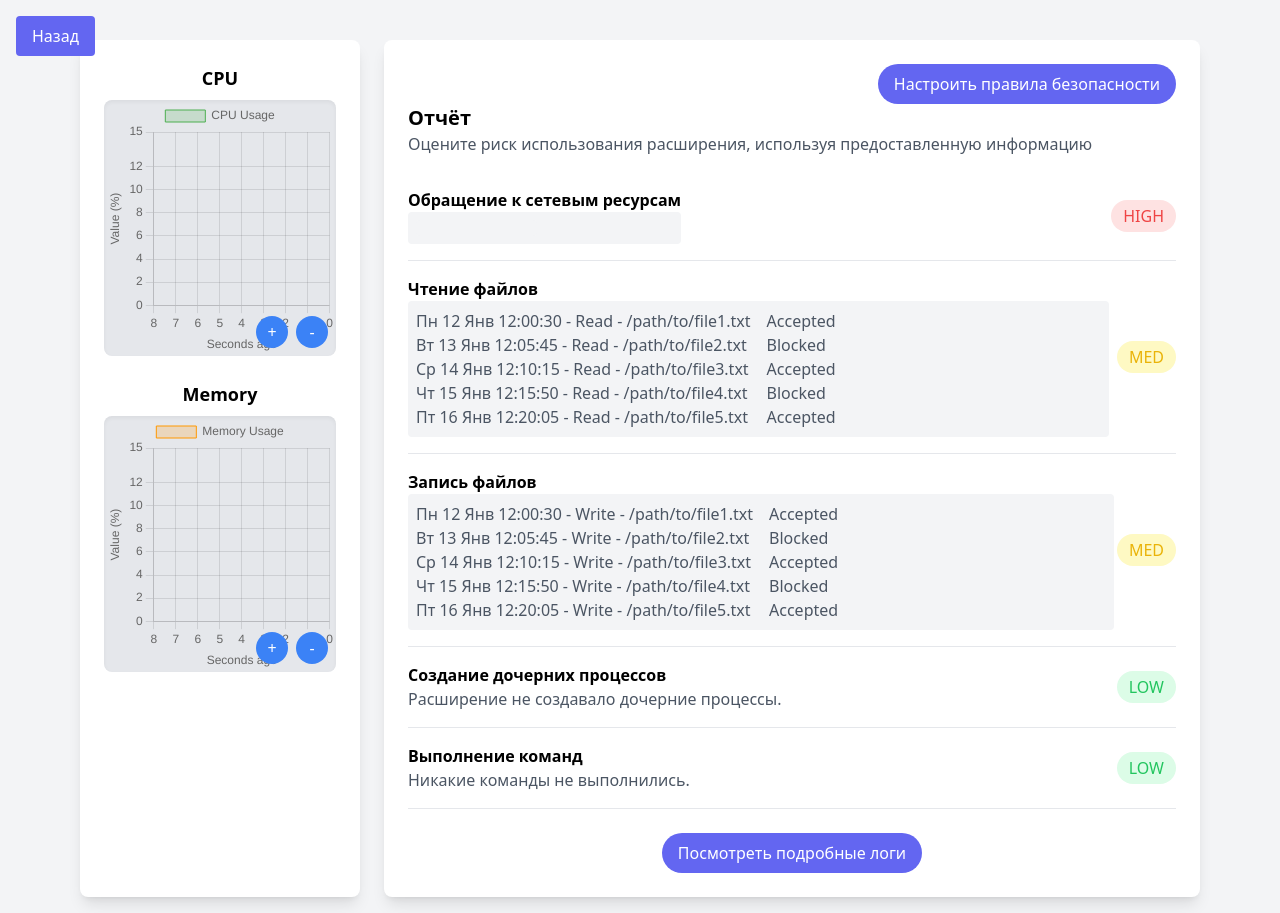
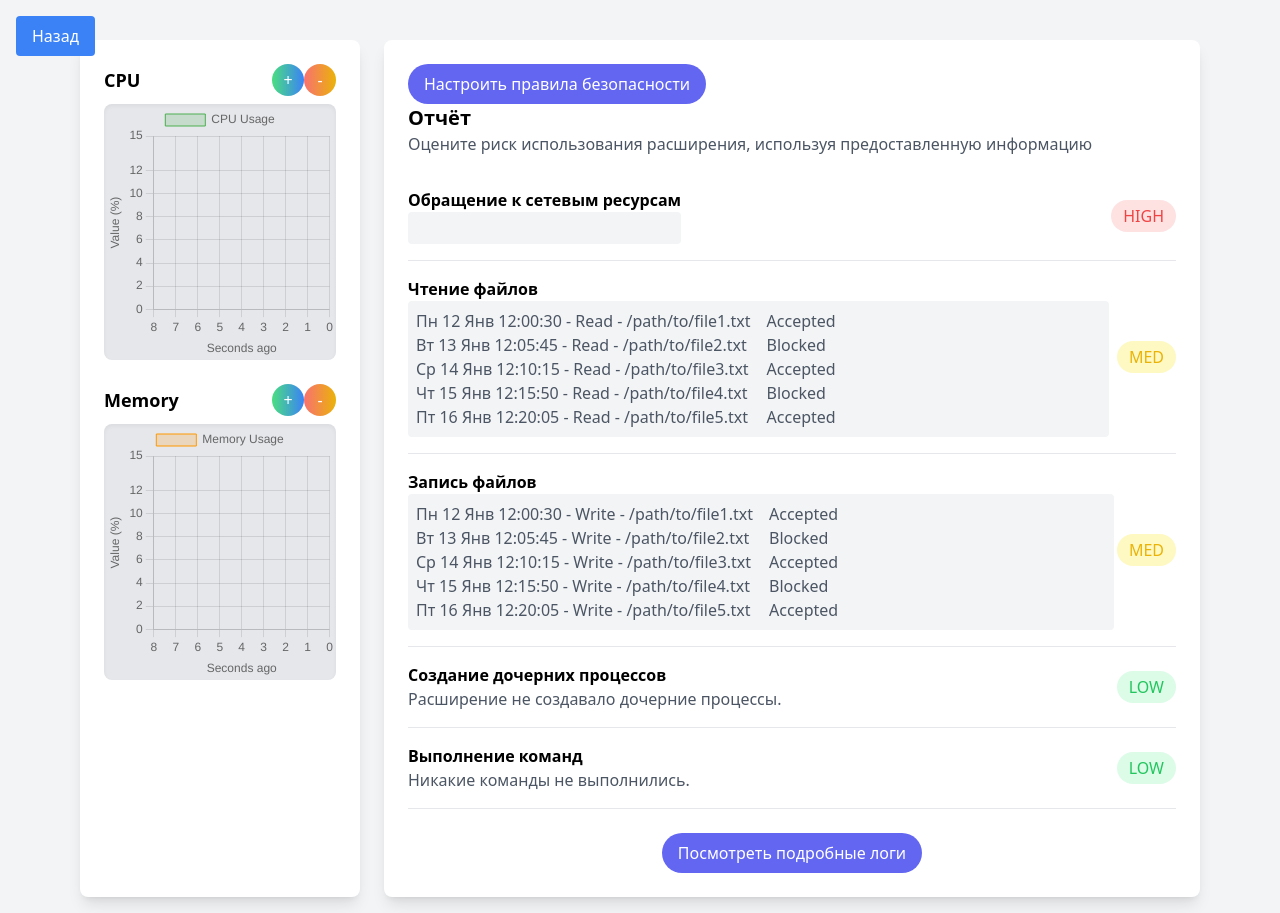
Before and after one commit to Am1rTl/JS_analyzers_example, a Flask app: template dynamic/new/web/templates/logs.html in a window 1280 px wide. Run offline with Flask 3, Linux system fonts and the light colour scheme; the template is opened without the code that fills it, so the values that code supplies are empty; some libraries are stand-ins or nearby versions.

Commit message:
Set button color

```diff
--- a/dynamic/new/web/templates/logs.html
+++ b/dynamic/new/web/templates/logs.html
@@ -1,8 +1,9 @@
-<html>
+<!DOCTYPE html>
+<html lang="ru">
 <head>
-  <title>
-   Extension Risk Report
-  </title>
+    <meta charset="UTF-8">
+    <meta name="viewport" content="width=device-width, initial-scale=1.0">
+    <title>Extension Risk Report</title>
     <script src="https://cdn.tailwindcss.com"></script>
     <link href="https://cdnjs.cloudflare.com/ajax/libs/font-awesome/5.15.3/css/all.min.css" rel="stylesheet"/>
     <script src="https://cdn.jsdelivr.net/npm/chart.js"></script>
@@ -12,167 +13,107 @@
     <div class="mt-6 flex flex-col lg:flex-row">
         <div class="w-full lg:w-1/4 bg-white rounded-lg shadow-lg p-6 mb-6 lg:mb-0">
             <div class="flex flex-col items-center mb-6">
-      <div class="text-center text-lg font-bold mb-2">
-       CPU
+                <div class="flex justify-between items-center w-full mb-2">
+                    <div class="text-left text-lg font-bold">CPU</div>
+                    <div class="flex">
+                        <button class="bg-gradient-to-r from-green-400 to-blue-500 text-white rounded-full w-8 h-8 flex items-center justify-center" onclick="changeTimeRange('chart1', 'increase')">+</button>
+                        <button class="bg-gradient-to-r from-red-400 to-yellow-500 text-white rounded-full w-8 h-8 flex items-center justify-center" onclick="changeTimeRange('chart1', 'decrease')">-</button>
+                    </div>
                 </div>
                 <div class="bg-gray-200 h-64 w-full rounded-lg shadow-inner relative">
-       <canvas height="256" id="chart1" style="display: block; box-sizing: border-box; height: 256px; width: 232px;" width="232"></canvas>
-       <div class="absolute bottom-2 right-2 flex space-x-2">
-        <button class="bg-blue-500 text-white rounded-full w-8 h-8 flex items-center justify-center" onclick="changeTimeRange('chart1', 'increase')">+</button>
-        <button class="bg-blue-500 text-white rounded-full w-8 h-8 flex items-center justify-center" onclick="changeTimeRange('chart1', 'decrease')">-</button>
-       </div>
+                    <canvas id="chart1" height="256"></canvas>
                 </div>
             </div>
             <div class="flex flex-col items-center">
-      <div class="text-center text-lg font-bold mb-2">
-       Memory
+                <div class="flex justify-between items-center w-full mb-2">
+                    <div class="text-left text-lg font-bold">Memory</div>
+                    <div class="flex">
+                        <button class="bg-gradient-to-r from-green-400 to-blue-500 text-white rounded-full w-8 h-8 flex items-center justify-center" onclick="changeTimeRange('chart2', 'increase')">+</button>
+                        <button class="bg-gradient-to-r from-red-400 to-yellow-500 text-white rounded-full w-8 h-8 flex items-center justify-center" onclick="changeTimeRange('chart2', 'decrease')">-</button>
+                    </div>
                 </div>
                 <div class="bg-gray-200 h-64 w-full rounded-lg shadow-inner relative">
-       <canvas height="256" id="chart2" style="display: block; box-sizing: border-box; height: 256px; width: 232px;" width="232"></canvas>
-       <div class="absolute bottom-2 right-2 flex space-x-2">
-        <button class="bg-blue-500 text-white rounded-full w-8 h-8 flex items-center justify-center" onclick="changeTimeRange('chart2', 'increase')">+</button>
-        <button class="bg-blue-500 text-white rounded-full w-8 h-8 flex items-center justify-center" onclick="changeTimeRange('chart2', 'decrease')">-</button>
-       </div>
+                    <canvas id="chart2" height="256"></canvas>
                 </div>
             </div>
         </div>
         <div class="w-full lg:w-3/4 lg:ml-6 bg-white rounded-lg shadow-lg p-6">
             <div class="flex items-center justify-between">
-      <button class="text-white px-4 py-2 rounded-full ml-auto" style="--tw-bg-opacity: 1; background-color: rgb(99 102 241/var(--tw-bg-opacity));">
-       Настроить правила безопасности
-      </button>
+                <button class="text-white px-4 py-2 rounded-full" style="background-color: rgb(99 102 241);">Настроить правила безопасности</button>
             </div>
-     <h2 class="text-xl font-bold">
-      Отчёт
-     </h2>
-     <p class="text-gray-600">
-      Оцените риск использования расширения, используя предоставленную информацию
-     </p>
+            <h2 class="text-xl font-bold">Отчёт</h2>
+            <p class="text-gray-600">Оцените риск использования расширения, используя предоставленную информацию</p>
             <div class="mt-4">
                 <div class="flex justify-between items-center border-b py-4">
                     <div>
-        <p class="font-bold">
-         Обращение к сетевым ресурсам
-        </p>
-        <div class="grid grid-cols-2 gap-4 bg-gray-100 p-2 rounded" id='logContainer' style="max-height: 400px; overflow-y: auto;" onload="scrollToBottom()">
+                        <p class="font-bold">Обращение к сетевым ресурсам</p>
+                        <div class="grid grid-cols-2 gap-4 bg-gray-100 p-2 rounded" id='logContainer' style="max-height: 400px; overflow-y: auto;">
                             <pre class="bg-gray-100 p-2 rounded" id="logData">{{ log_data }}</pre>
                         </div>
                     </div>
-       <span class="bg-red-100 text-red-500 px-3 py-1 rounded-full">
-        HIGH
-       </span>
+                    <span class="bg-red-100 text-red-500 px-3 py-1 rounded-full">HIGH</span>
                 </div>
                 <div class="flex justify-between items-center border-b py-4">
                     <div>
-        <p class="font-bold">
-         Чтение файлов
-        </p>
+                        <p class="font-bold">Чтение файлов</p>
                         <div class="grid grid-cols-2 gap-4 bg-gray-100 p-2 rounded">
                             <div>
                                 <p class="text-gray-600">
-           Пн	12	Янв	12:00:30	- Read - /path/to/file1.txt
-           <br/>
-           Вт	13	Янв	12:05:45	- Read - /path/to/file2.txt
-           <br/>
-           Ср	14	Янв	12:10:15	- Read - /path/to/file3.txt
-           <br/>
-           Чт	15	Янв	12:15:50	- Read - /path/to/file4.txt
-           <br/>
-           Пт	16	Янв	12:20:05	- Read - /path/to/file5.txt
+                                    Пн 12 Янв 12:00:30 - Read - /path/to/file1.txt<br/>
+                                    Вт 13 Янв 12:05:45 - Read - /path/to/file2.txt<br/>
+                                    Ср 14 Янв 12:10:15 - Read - /path/to/file3.txt<br/>
+                                    Чт 15 Янв 12:15:50 - Read - /path/to/file4.txt<br/>
+                                    Пт 16 Янв 12:20:05 - Read - /path/to/file5.txt
                                 </p>
                             </div>
                             <div>
-          <p class="text-gray-600">
-           Accepted
-           <br/>
-           Blocked
-           <br/>
-           Accepted
-           <br/>
-           Blocked
-           <br/>
-           Accepted
-          </p>
+                                <p class="text-gray-600">Accepted<br/>Blocked<br/>Accepted<br/>Blocked<br/>Accepted</p>
                             </div>
                         </div>
                     </div>
-       <span class="bg-yellow-100 text-yellow-500 px-3 py-1 rounded-full">
-        MED
-       </span>
+                    <span class="bg-yellow-100 text-yellow-500 px-3 py-1 rounded-full">MED</span>
                 </div>
                 <div class="flex justify-between items-center border-b py-4">
                     <div>
-        <p class="font-bold">
-         Запись файлов
-        </p>
+                        <p class="font-bold">Запись файлов</p>
                         <div class="grid grid-cols-2 gap-4 bg-gray-100 p-2 rounded">
                             <div>
                                 <p class="text-gray-600">
-           Пн	12	Янв	12:00:30	- Write - /path/to/file1.txt
-           <br/>
-           Вт	13	Янв	12:05:45	- Write - /path/to/file2.txt
-           <br/>
-           Ср	14	Янв	12:10:15	- Write - /path/to/file3.txt
-           <br/>
-           Чт	15	Янв	12:15:50	- Write - /path/to/file4.txt
-           <br/>
-           Пт	16	Янв	12:20:05	- Write - /path/to/file5.txt
+                                    Пн 12 Янв 12:00:30 - Write - /path/to/file1.txt<br/>
+                                    Вт 13 Янв 12:05:45 - Write - /path/to/file2.txt<br/>
+                                    Ср 14 Янв 12:10:15 - Write - /path/to/file3.txt<br/>
+                                    Чт 15 Янв 12:15:50 - Write - /path/to/file4.txt<br/>
+                                    Пт 16 Янв 12:20:05 - Write - /path/to/file5.txt
                                 </p>
                             </div>
                             <div>
-          <p class="text-gray-600">
-           Accepted
-           <br/>
-           Blocked
-           <br/>
-           Accepted
-           <br/>
-           Blocked
-           <br/>
-           Accepted
-          </p>
+                                <p class="text-gray-600">Accepted<br/>Blocked<br/>Accepted<br/>Blocked<br/>Accepted</p>
                             </div>
                         </div>
                     </div>
-       <span class="bg-yellow-100 text-yellow-500 px-3 py-1 rounded-full">
-        MED
-       </span>
+                    <span class="bg-yellow-100 text-yellow-500 px-3 py-1 rounded-full">MED</span>
                 </div>
                 <div class="flex justify-between items-center border-b py-4">
                     <div>
-        <p class="font-bold">
-         Создание дочерних процессов
-        </p>
-        <p class="text-gray-600">
-         Расширение не создавало дочерние процессы.
-        </p>
+                        <p class="font-bold">Создание дочерних процессов</p>
+                        <p class="text-gray-600">Расширение не создавало дочерние процессы.</p>
                     </div>
-       <span class="bg-green-100 text-green-500 px-3 py-1 rounded-full">
-        LOW
-       </span>
+                    <span class="bg-green-100 text-green-500 px-3 py-1 rounded-full">LOW</span>
                 </div>
                 <div class="flex justify-between items-center border-b py-4">
                     <div>
-        <p class="font-bold">
-         Выполнение команд
-        </p>
-        <p class="text-gray-600">
-         Никакие команды не выполнились.
-        </p>
+                        <p class="font-bold">Выполнение команд</p>
+                        <p class="text-gray-600">Никакие команды не выполнились.</p>
                     </div>
-       <span class="bg-green-100 text-green-500 px-3 py-1 rounded-full">
-        LOW
-       </span>
+                    <span class="bg-green-100 text-green-500 px-3 py-1 rounded-full">LOW</span>
                 </div>
             </div>
             <div class="mt-6 text-center">
-      <button class="text-white px-4 py-2 rounded-full" style="--tw-bg-opacity: 1; background-color: rgb(99 102 241/var(--tw-bg-opacity));">
-       Посмотреть подробные логи
-      </button>
+                <button class="text-white px-4 py-2 rounded-full" style="background-color: rgb(99 102 241);">Посмотреть подробные логи</button>
             </div>
         </div>
     </div>
-   <a href="/" style="--tw-bg-opacity: 1; background-color: rgb(99 102 241/var(--tw-bg-opacity));" class="absolute top-4 left-4 text-white bg-blue-500 px-4 py-2 rounded">Назад</a>
+    <a href="/" class="absolute top-4 left-4 text-white bg-blue-500 px-4 py-2 rounded">Назад</a>
 </div>
 <script>
     let timeRangeIndex = 0; // 0: 10 seconds, 1: 1 minute, 2: 10 minutes, 3: 1 hour
@@ -183,7 +124,6 @@
         { label: 'Hours ago', value: 3600 }
     ];
 
-    // Функция для агрегации данных
     function aggregateData(data, interval) {
         const aggregatedData = [];
         const chunkSize = Math.ceil(data.length / interval);
@@ -195,10 +135,7 @@
         return aggregatedData;
     }
 
-    // Функция для изменения временного интервала
     function changeTimeRange(chartId, action) {
-        const chart = chartId === 'chart1' ? chart1 : chart2;
-
         if (action === 'increase' && timeRangeIndex < timeRanges.length - 1) {
             timeRangeIndex++;
         } else if (action === 'decrease' && timeRangeIndex > 0) {
@@ -206,34 +143,58 @@
         }
 
         const newRange = timeRanges[timeRangeIndex];
+        const chart = chartId === 'chart1' ? chart1 : chart2;
         chart.options.scales.x.title.text = newRange.label;
         chart.options.scales.x.ticks.stepSize = newRange.value / 10; // Adjust step size for ticks
-        chart.update();
-    }
 
-    // Обновление данных каждые 10 секунд
-    setInterval(() => {
-        scrollToBottom(); // Call the scroll function after updating logs
+        // Измените количество интервалов для агрегации в зависимости от временного диапазона
+        const interval = Math.ceil(newRange.value / (newRange.value / 10));
+
         fetch('/get_chart_data')
             .then(response => response.json())
             .then(data => {
-                const truncatedCpuData = data.cpu.slice(-timeRanges[timeRangeIndex].value); // Get the last N data points
-                const truncatedMemoryData = data.memory.slice(-timeRanges[timeRangeIndex].value); // Get the last N data points
+                const truncatedCpuData = data.cpu.slice(-newRange.value);
+                const truncatedMemoryData = data.memory.slice(-newRange.value);
 
-                const aggregatedCpuData = aggregateData(truncatedCpuData, 10); // Aggregate data
-                const aggregatedMemoryData = aggregateData(truncatedMemoryData, 10); // Aggregate data
+                const aggregatedCpuData = aggregateData(truncatedCpuData, interval);
+                const aggregatedMemoryData = aggregateData(truncatedMemoryData, interval);
 
                 chart1.data.datasets[0].data = aggregatedCpuData;
-                chart1.options.scales.y.max = Math.max(...aggregatedCpuData) + 10; // Set y-axis max for CPU
+                chart1.options.scales.y.max = Math.max(...aggregatedCpuData) + 10;
                 chart1.update();
                 chart2.data.datasets[0].data = aggregatedMemoryData;
-                chart2.options.scales.y.max = Math.max(...aggregatedMemoryData) + 10; // Set y-axis max for Memory
+                chart2.options.scales.y.max = Math.max(...aggregatedMemoryData) + 10;
                 chart2.update();
             });
-    }, 10000); // Update every 10 seconds
+    }
 
-    // Инициализация графиков
-    fetchAndUpdateCharts(); // Call the function to fetch and update charts on page load
+    function scrollToBottom() {
+        const logContainer = document.getElementById('logContainer');
+        logContainer.scrollTop = logContainer.scrollHeight;
+    }
+
+    function fetchAndUpdateCharts() {
+        fetch('/get_chart_data')
+            .then(response => response.json())
+            .then(data => {
+                const truncatedCpuData = data.cpu.slice(-timeRanges[timeRangeIndex].value);
+                const truncatedMemoryData = data.memory.slice(-timeRanges[timeRangeIndex].value);
+
+                // Измените количество интервалов для агрегации в зависимости от временного диапазона
+                const interval = Math.ceil(truncatedCpuData.length / (timeRanges[timeRangeIndex].value / 10));
+
+                const aggregatedCpuData = aggregateData(truncatedCpuData, interval);
+                const aggregatedMemoryData = aggregateData(truncatedMemoryData, interval);
+
+                chart1.data.datasets[0].data = aggregatedCpuData;
+                chart1.options.scales.y.max = Math.max(...aggregatedCpuData) + 10;
+                chart1.update();
+                chart2.data.datasets[0].data = aggregatedMemoryData;
+                chart2.options.scales.y.max = Math.max(...aggregatedMemoryData) + 10;
+                chart2.update();
+            });
+    }
+
     const ctx1 = document.getElementById('chart1').getContext('2d');
     const chart1 = new Chart(ctx1, {
         type: 'line',
@@ -241,7 +202,7 @@
             labels: Array.from({ length: 9 }, (_, i) => 8 - i),
             datasets: [{
                 label: 'CPU Usage',
-                data: [], // Start with empty data
+                data: [],
                 borderColor: '#4CAF50',
                 backgroundColor: 'rgba(76, 175, 80, 0.2)',
                 borderWidth: 1,
@@ -274,30 +235,6 @@
         }
     });
 
-    function scrollToBottom() {
-        const logContainer = document.getElementById('logData');
-        logContainer.scrollTop = logContainer.scrollHeight;
-    }
-
-    function fetchAndUpdateCharts() {
-        fetch('/get_chart_data')
-            .then(response => response.json())
-            .then(data => {
-                const truncatedCpuData = data.cpu.slice(-timeRanges[timeRangeIndex].value); // Get the last N data points
-                const truncatedMemoryData = data.memory.slice(-timeRanges[timeRangeIndex].value); // Get the last N data points
-
-                const aggregatedCpuData = aggregateData(truncatedCpuData, 10); // Aggregate data
-                const aggregatedMemoryData = aggregateData(truncatedMemoryData, 10); // Aggregate data
-
-                chart1.data.datasets[0].data = aggregatedCpuData;
-                chart1.options.scales.y.max = Math.max(...aggregatedCpuData) + 10; // Set y-axis max for CPU
-                chart1.update();
-                chart2.data.datasets[0].data = aggregatedMemoryData;
-                chart2.options.scales.y.max = Math.max(...aggregatedMemoryData) + 10; // Set y-axis max for Memory
-                chart2.update();
-            });
-    }
-
     const ctx2 = document.getElementById('chart2').getContext('2d');
     const chart2 = new Chart(ctx2, {
         type: 'line',
@@ -305,7 +242,7 @@
             labels: Array.from({ length: 9 }, (_, i) => 8 - i),
             datasets: [{
                 label: 'Memory Usage',
-                data: [], // Start with empty data
+                data: [],
                 borderColor: '#FF9800',
                 backgroundColor: 'rgba(255, 152, 0, 0.2)',
                 borderWidth: 1,
@@ -338,21 +275,15 @@
         }
     });
 
-    function scrollToBottom() {
+    // Обновление данных каждые 10 секунд
+    setInterval(() => {
+        fetchAndUpdateCharts();
+    }, 10000);
 
-const logContainer = document.getElementById('logContainer');
-
-logContainer.scrollTop = logContainer.scrollHeight;
-
-}
-
-
-// Вызов функции прокрутки вниз при загрузке страницы
-
-window.onload = function() {
-
+    // Вызов функции прокрутки вниз и обновления графиков при загрузке страницы
+    window.onload = () => {
         scrollToBottom();
-
+        fetchAndUpdateCharts();
     };
 </script>
 </body>
```
Also changed, not shown: 1 other file. Lines whose indentation alone changed are shown as unchanged.
